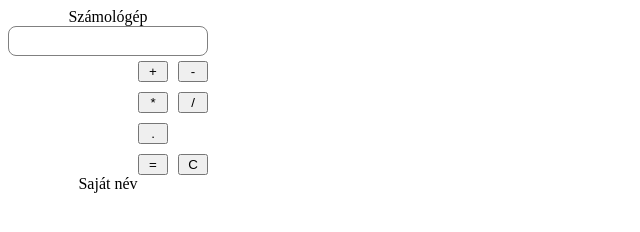
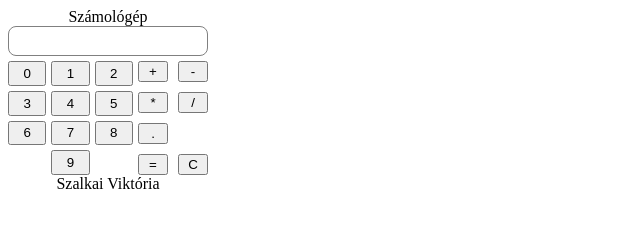
Before and after one commit to viktoriaszalkai/szgAlap, a plain HTML site: page index.html in a window 1280 px wide. Shown: the whole page, without its empty margins (0-640 px from the left). Drawn offline with Linux system fonts and the light colour scheme.

Commit message:
szamologep esemenykezeles

```diff
--- a/css.css
+++ b/css.css
@@ -23,10 +23,18 @@ article {
     padding: 5px;
 }
 .szamok {
+    display: grid;
+    grid-template-columns: 1fr 1fr 1fr;
+    gap: 5px;
 
 }
+
 .szamok button {
 
+}
+
+#i9{
+   grid-column-start: 2;
 }
 .muvjelek {
     grid-area: muv;
--- /dev/null
+++ b/fuggvenyek.js
@@ -0,0 +1,26 @@
+function gombok() {
+  let txt = "";
+  for (let i = 0; i < 10; i++) {
+    txt += `<button id = i${i}>${i}</button>`;
+  }
+  /* console.log(txt); */
+  return txt;
+}
+gombok();
+const SELECTION = document.getElementsByClassName("szamok");
+
+SELECTION[0].innerHTML = gombok();
+
+const SECTONGOMBOK = document.querySelectorAll(".szamok button");
+const KIFEJEZES = document.getElementsByClassName("kifejezes");
+
+for (let index = 0; index < SECTONGOMBOK.length; index++) {
+  SECTONGOMBOK[index].addEventListener("click", gombKattintas);
+}
+function gombKattintas(event) {
+console.log(event.target)
+/* event.target = kiírja azt az elemet, ami kiváltotta az eseményt */
+  for (let index = 0; index < 10; index++) {
+    KIFEJEZES[index].innerHTML += event.target.innerHTML;
+  }
+}
--- a/index.html
+++ b/index.html
@@ -5,6 +5,7 @@
         <meta http-equiv="X-UA-Compatible" content="IE=edge" />
         <meta name="viewport" content="width=device-width, initial-scale=1.0" />
         <title>Számológép</title>
+        <script type="module" src="fuggvenyek.js"></script>
         <link rel="stylesheet" href="css.css" />
 
     </head>
@@ -16,7 +17,9 @@
                     <span class="kifejezes"></span
                     ><span class="eredmeny"></span>
                 </section>
-                <section class="szamok"></section>
+                <section class="szamok">
+
+                </section>
                 <section class="muvjelek">
                     <button id="osszeadas">+</button>
                     <button id="kivonas">-</button>
@@ -28,7 +31,7 @@
                     <button id="torles">C</button>
                 </section>
             </article>
-            <footer>Saját név</footer>
+            <footer>Szalkai Viktória</footer>
         </main>
     </body>
 </html>
```
